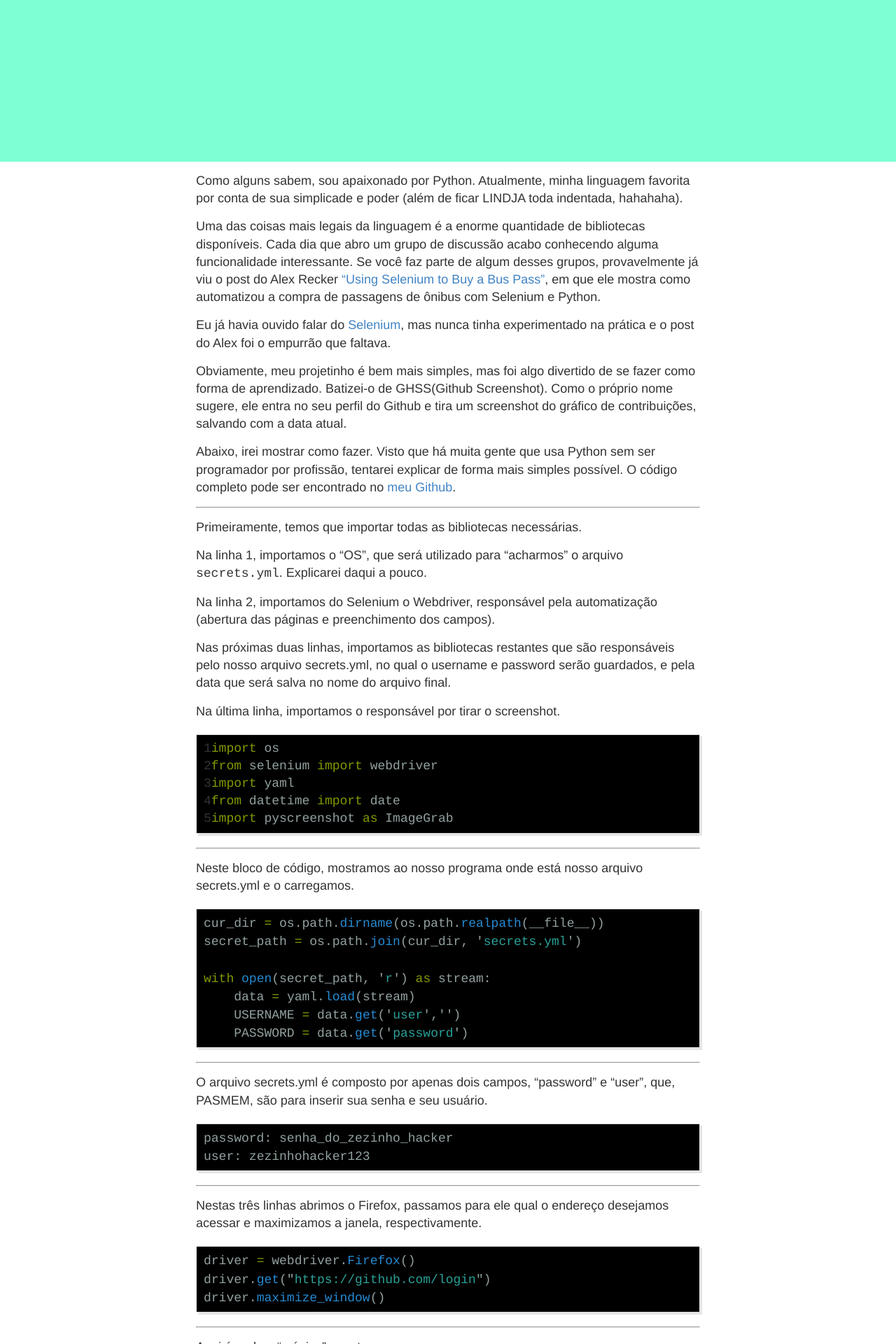
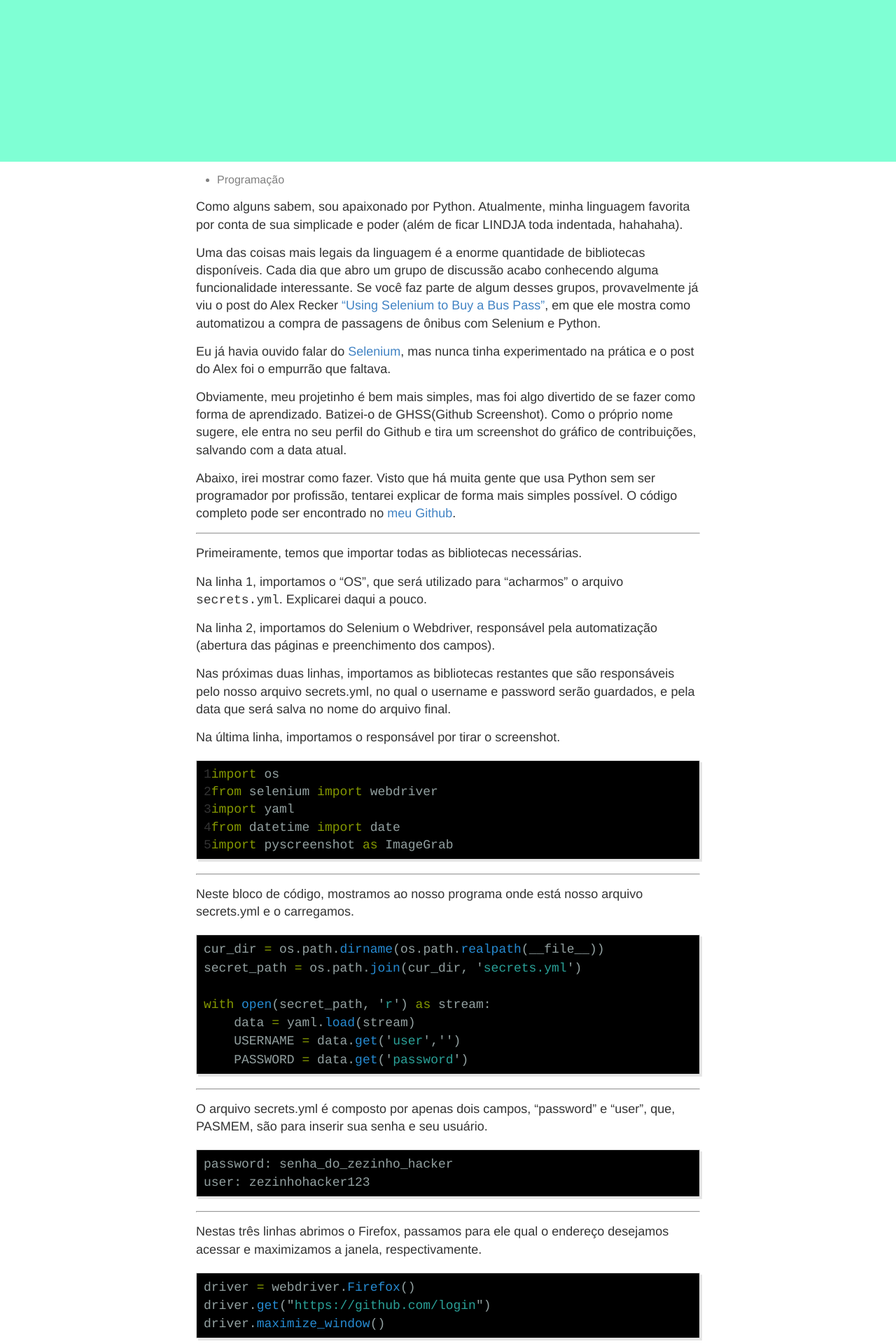
Before and after one commit to othonalberto/othonalberto.github.io, a Jekyll site: the page built from _posts/2016-01-30-Salvando-gráfico-de-contribuições-do-Github-com-Python-e-Selenium.md, in a window 1280 px wide. Shown: the part 669-2589 px from the top of the page at 70% size. Built offline with Jekyll 4.4.1, drawn with Linux system fonts in a browser that asks for light colours; comment, search, counter and statistics services are not loaded.

Commit message:
esboço do que serão as tags

```diff
--- a/_layouts/post.html
+++ b/_layouts/post.html
@@ -2,6 +2,13 @@
 layout: posts_default
 comments: true
 ---
+
+<ul class="tags">
+  {% for tag in page.tags %}
+    <li><a href="/tags#{{ tag }}" class="tag">{{ tag }}</a></li>
+  {% endfor %}
+</ul>
+
   <div class="entry">
     {{ content }}
   </div>
--- a/_posts/2016-01-30-Salvando-gráfico-de-contribuições-do-Github-com-Python-e-Selenium.md
+++ b/_posts/2016-01-30-Salvando-gráfico-de-contribuições-do-Github-com-Python-e-Selenium.md
@@ -2,6 +2,7 @@
 layout: post
 title: Salvando gráfico de contribuições do Github com Python e Selenium
 subtitle: Um simples tutorial
+tags: Programação
 ---
 Como alguns sabem, sou apaixonado por Python. Atualmente, minha linguagem favorita por conta de sua simplicade e poder (além de ficar LINDJA toda indentada, hahahaha).
 
--- a/style.scss
+++ b/style.scss
@@ -65,6 +65,17 @@ body {
      width: 80%;
      float: left;
  }
+
+.tags{
+    font-size: 16px;
+    text-decoration: none;
+    color:grey;
+}
+
+.tags a{
+    text-decoration: none;
+    color: inherit;
+}
 
 h1, h2, h3, h4, h5, h6 {
   font-family: $helveticaNeue;
```
Also changed, not shown: index.html (+8 -1 lines), 1 other file.
